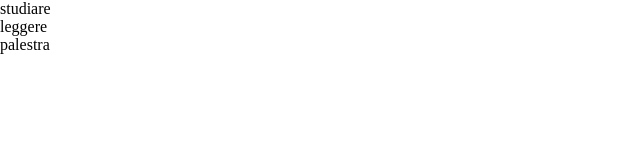
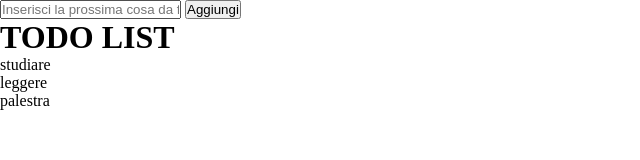
Before and after one commit to DaoudMoussa/vue-todolist, a plain HTML site: page index.html in a window 1280 px wide. Shown: the whole page, without its empty margins (0-640 px from the left). Drawn offline with nearby package versions, Linux system fonts and the light colour scheme.

Commit message:
aggiunti input per aggiungere items

```diff
--- a/index.html
+++ b/index.html
@@ -10,8 +10,12 @@
     </head>
     <body>
         <div id="root">
-            <div class="inputbox"></div>
+            <div class="input-box">
+                <input @keyup="addItemWEnter" type="text"v-model="nextTodoItem" placeholder="Inserisci la prossima cosa da fare">
+                <button @click="addItem" type="button" name="button">Aggiungi</button>
+            </div>
             <div class="todo-list-container">
+                <h1>TODO LIST</h1>
                 <ul class="todo-list">
                     <li v-for="(item, index) in todoList">
                         <!-- <input v-model="input" type="checkbox" name="done" :value="index"> -->
--- a/main.js
+++ b/main.js
@@ -7,9 +7,16 @@ const app = new Vue({
             'palestra'
         ],
         doneList: [],
-        input:[]
+        input: [],
+        nextTodoItem: ""
     },
     methods: {
-
+        addItem() {
+            this.todoList.push(this.nextTodoItem);
+            this.nextTodoItem = "";
+        },
+        addItemWEnter(event) {
+            if(event.keyCode == 13) this.addItem();
+        }
     }
 });
```
